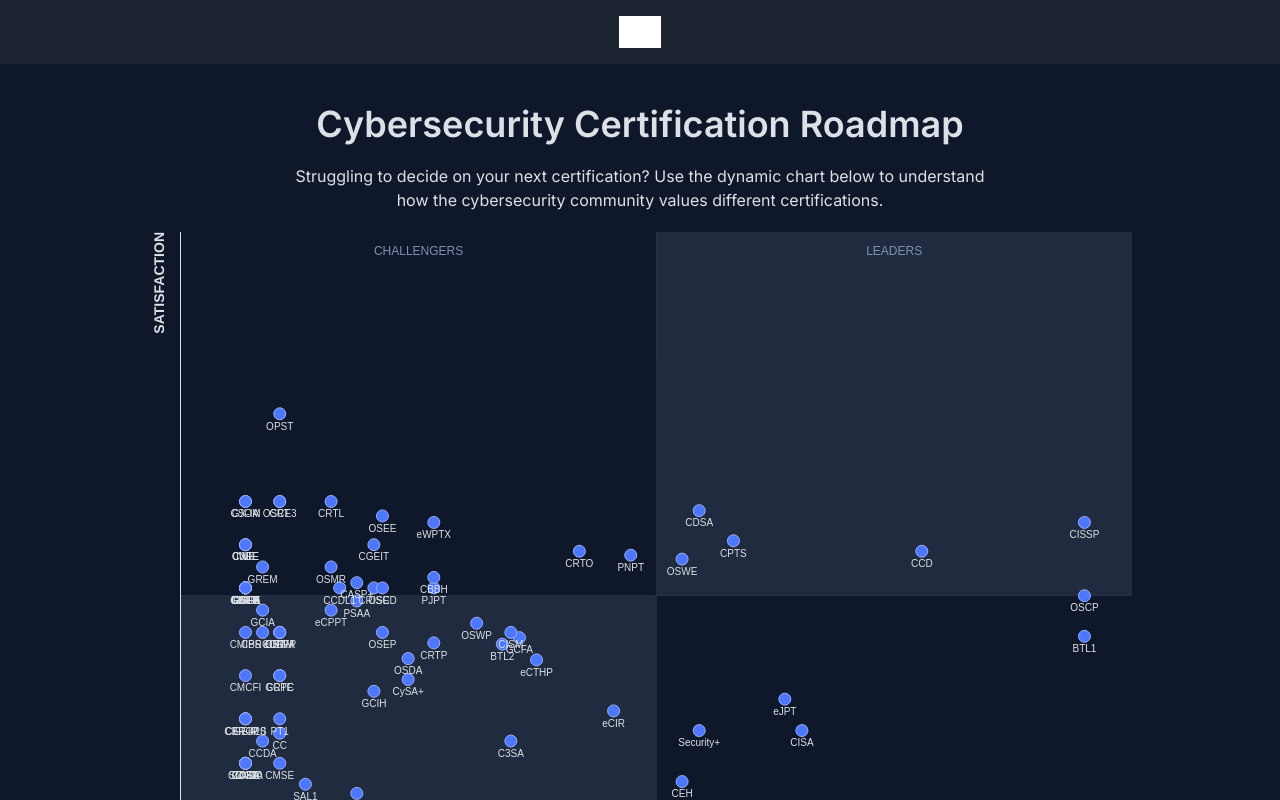
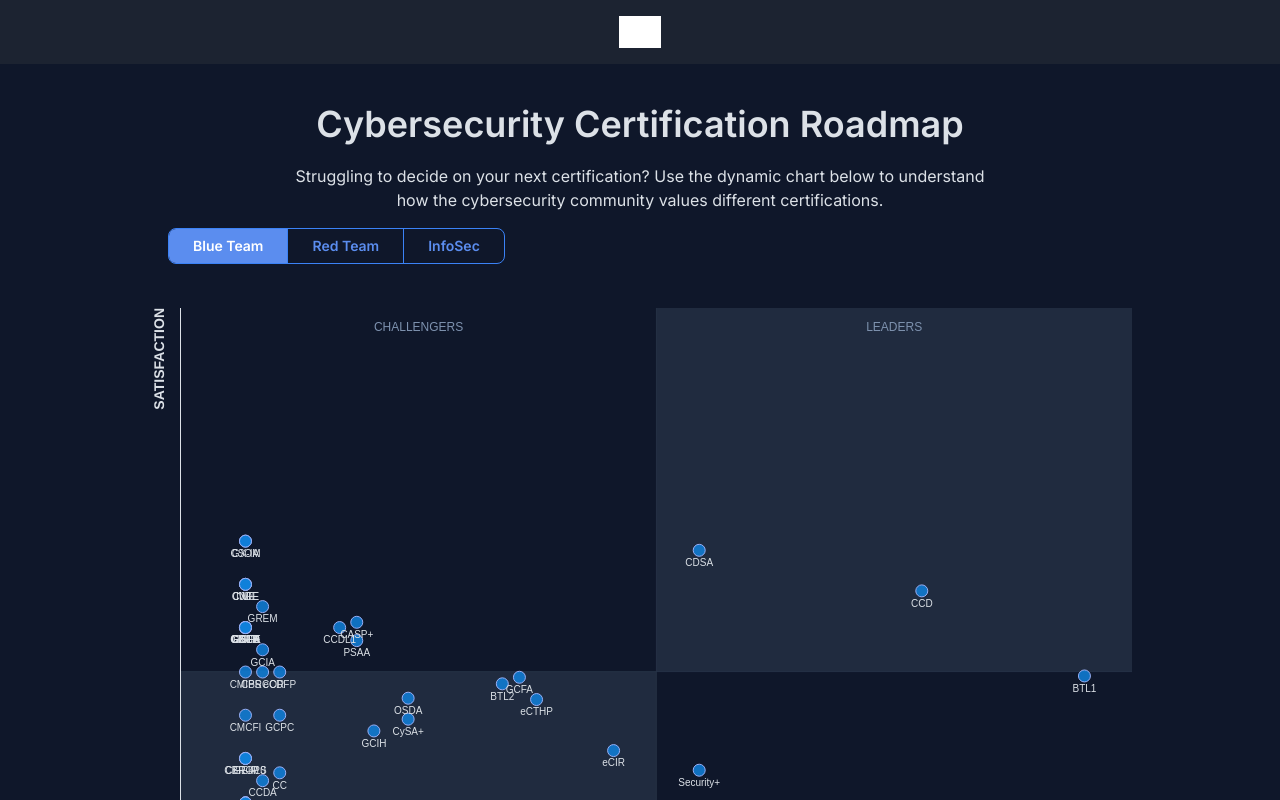
Before and after one commit to ehabhosam/cyberdefenders-chart, a Next.js app: page / in a window 1280 px wide. Shown: the top 800 px of the page. Built offline with nearby package versions, Linux system fonts and the light colour scheme; grey boxes are pictures that could not be loaded.

Commit message:
feat: certifications api integration with cert type based filtering

```diff
--- a/src/app/page.tsx
+++ b/src/app/page.tsx
@@ -1,16 +1,12 @@
 import { HeroTitle } from "@/components/hero-title";
-import { CertificationsChart } from "@/components/presentation/certifications-chart";
-import certificationsData from "@/data/certifications.json";
-import { Certification } from "@/lib/types/data";
+import CertificationsContainer from "@/components/integration/certifications-container";
 
 export default function Home() {
   return (
-    <main className="flex-1 py-10">
+    <main className="flex-1 py-10 space-y-4">
       <HeroTitle />
       <div className="max-w-5xl mx-auto">
-        <CertificationsChart
-          certifications={certificationsData.data as Certification[]}
-        />
+        <CertificationsContainer />
       </div>
     </main>
   );
--- /dev/null
+++ b/src/components/integration/certifications-container.tsx
@@ -0,0 +1,38 @@
+import { getCertifications } from "@/lib/api/certifications";
+import { Certification } from "@/lib/types/data";
+import { Certifications } from "../presentation/certifications";
+
+export default async function CertificationsContainer() {
+  let certifications: Certification[];
+  try {
+    const response = await getCertifications();
+    certifications = response.data.certifications;
+  } catch (error) {
+    console.error("Error fetching certifications:", error);
+    return (
+      <div className="text-red-500">Failed to load certifications data.</div>
+    );
+  }
+
+  const blueCertifications: Certification[] = [];
+  const redCertifications: Certification[] = [];
+  const infoSecCertifications: Certification[] = [];
+
+  for (const cert of certifications) {
+    if (cert.cert_type === "blue") {
+      blueCertifications.push(cert);
+    } else if (cert.cert_type === "red") {
+      redCertifications.push(cert);
+    } else if (cert.cert_type === "infoSec") {
+      infoSecCertifications.push(cert);
+    }
+  }
+
+  return (
+    <Certifications
+      blueCertifications={blueCertifications}
+      redCertifications={redCertifications}
+      infoSecCertifications={infoSecCertifications}
+    />
+  );
+}
--- /dev/null
+++ b/src/components/presentation/cert-type-tabs.tsx
@@ -0,0 +1,45 @@
+"use client";
+
+import { Tabs, TabsList, TabsTrigger } from "@/components/ui/tabs";
+import { CertType } from "@/lib/types/data";
+
+interface CertTypeTabsProps {
+  currentCertType: CertType;
+  setCurrentCertType: (type: CertType) => void;
+}
+
+export function CertTypeTabs({
+  currentCertType,
+  setCurrentCertType,
+}: CertTypeTabsProps) {
+  return (
+    <div className="flex">
+      <Tabs
+        value={currentCertType}
+        onValueChange={(value) => setCurrentCertType(value as CertType)}
+        className="w-fit"
+      >
+        <TabsList className="bg-[#0f172a] border border-[#3b82f6] p-0 h-10 rounded-md overflow-hidden flex gap-0">
+          <TabsTrigger
+            value="blue"
+            className="rounded-none border-r border-[#3b82f6] px-6 py-2 text-sm font-semibold data-[state=active]:bg-[#5b8def] data-[state=active]:text-white text-[#5b8def] hover:text-white transition-colors h-full"
+          >
+            Blue Team
+          </TabsTrigger>
+          <TabsTrigger
+            value="red"
+            className="rounded-none border-r border-[#3b82f6] px-6 py-2 text-sm font-semibold data-[state=active]:bg-[#5b8def] data-[state=active]:text-white text-[#5b8def] hover:text-white transition-colors h-full"
+          >
+            Red Team
+          </TabsTrigger>
+          <TabsTrigger
+            value="infoSec"
+            className="rounded-none px-6 py-2 text-sm font-semibold data-[state=active]:bg-[#5b8def] data-[state=active]:text-white text-[#5b8def] hover:text-white transition-colors h-full"
+          >
+            InfoSec
+          </TabsTrigger>
+        </TabsList>
+      </Tabs>
+    </div>
+  );
+}
--- a/src/components/presentation/certifications-chart.tsx
+++ b/src/components/presentation/certifications-chart.tsx
@@ -1,19 +1,22 @@
 "use client";
 
 import { Chart } from "@/components/ui/chart";
-import { Certification } from "@/lib/types/data";
+import { certColor } from "@/lib/constants";
+import { Certification, CertType } from "@/lib/types/data";
 
 interface CertificationsChartProps {
   certifications: Certification[];
+  certType: CertType;
 }
 
 export function CertificationsChart({
   certifications,
+  certType,
 }: CertificationsChartProps) {
   const chartData = certifications.map((cert) => ({
     // Scale down and add offset to prevent points from hugging the edges
     x: 5 + cert.market_presence * 90,
-    y: 5 + (cert.satisfaction / 5) * 90 - 20, // 20 shift down to better fit the chart
+    y: 5 + (cert.satisfaction / 5) * 90 - 15, // 15 shift down to better fit the chart
     label: cert.abbreviation,
   }));
 
@@ -24,6 +27,7 @@ export function CertificationsChart({
       yMax={100}
       xLabel="MARKET PRESENCE"
       yLabel="SATISFACTION"
+      pointColor={certColor[certType]}
     />
   );
 }
--- /dev/null
+++ b/src/components/presentation/certifications.tsx
@@ -0,0 +1,55 @@
+"use client";
+
+import { useState, useMemo } from "react";
+import { Certification, CertType } from "@/lib/types/data";
+import { CertTypeTabs } from "./cert-type-tabs";
+import { CertificationsChart } from "./certifications-chart";
+
+interface CertificationsProps {
+  blueCertifications: Certification[];
+  redCertifications: Certification[];
+  infoSecCertifications: Certification[];
+}
+
+export function Certifications({
+  blueCertifications,
+  redCertifications,
+  infoSecCertifications,
+}: CertificationsProps) {
+  const [currentCertType, setCurrentCertType] = useState<CertType>("blue");
+
+  const currentCertifications = useMemo(() => {
+    switch (currentCertType) {
+      case "blue":
+        return blueCertifications;
+      case "red":
+        return redCertifications;
+      case "infoSec":
+        return infoSecCertifications;
+      default:
+        return blueCertifications;
+    }
+  }, [
+    currentCertType,
+    blueCertifications,
+    redCertifications,
+    infoSecCertifications,
+  ]);
+
+  return (
+    <div className="flex flex-col gap-6 w-full">
+      <div className="ml-10">
+        <CertTypeTabs
+          currentCertType={currentCertType}
+          setCurrentCertType={setCurrentCertType}
+        />
+      </div>
+      <div className="w-full">
+        <CertificationsChart
+          certifications={currentCertifications}
+          certType={currentCertType}
+        />
+      </div>
+    </div>
+  );
+}
--- a/src/components/ui/chart.tsx
+++ b/src/components/ui/chart.tsx
@@ -31,6 +31,7 @@ export interface ScatterChartProps {
   yLabel?: string;
   xMax?: number;
   yMax?: number;
+  pointColor?: string;
 }
 
 const quadrantPlugin: Plugin<"scatter"> = {
@@ -121,6 +122,7 @@ export function Chart({
   yLabel = "SATISFACTION",
   xMax = 100,
   yMax = 100,
+  pointColor = "#4d77ff",
 }: ScatterChartProps) {
   // chartData & options are memoized to prevent unnecessary re-renders and improve performance.
   // as the chart can be complex and re-rendering can be expensive, especially with plugins and custom options.
@@ -131,7 +133,7 @@ export function Chart({
         {
           label: "Entities",
           data: data,
-          backgroundColor: "#4d77ff", // var(--primary)
+          backgroundColor: pointColor,
           borderColor: "#99aff5",
           borderWidth: 1,
           pointRadius: 6,
@@ -139,7 +141,7 @@ export function Chart({
         },
       ],
     };
-  }, [data]);
+  }, [data, pointColor]);
 
   const options: ChartOptions<"scatter"> = useMemo(() => {
     return {
--- /dev/null
+++ b/src/components/ui/tabs.tsx
@@ -0,0 +1,90 @@
+"use client";
+
+import * as React from "react";
+import { cva, type VariantProps } from "class-variance-authority";
+import { Tabs as TabsPrimitive } from "radix-ui";
+
+import { cn } from "@/lib/utils";
+
+function Tabs({
+  className,
+  orientation = "horizontal",
+  ...props
+}: React.ComponentProps<typeof TabsPrimitive.Root>) {
+  return (
+    <TabsPrimitive.Root
+      data-slot="tabs"
+      data-orientation={orientation}
+      className={cn(
+        "group/tabs flex gap-2 data-horizontal:flex-col",
+        className,
+      )}
+      {...props}
+    />
+  );
+}
+
+const tabsListVariants = cva(
+  "group/tabs-list inline-flex w-fit items-center justify-center rounded-lg p-[3px] text-muted-foreground group-data-horizontal/tabs:h-9 group-data-vertical/tabs:h-fit group-data-vertical/tabs:flex-col data-[variant=line]:rounded-none",
+  {
+    variants: {
+      variant: {
+        default: "bg-muted",
+        line: "gap-1 bg-transparent",
+      },
+    },
+    defaultVariants: {
+      variant: "default",
+    },
+  },
+);
+
+function TabsList({
+  className,
+  variant = "default",
+  ...props
+}: React.ComponentProps<typeof TabsPrimitive.List> &
+  VariantProps<typeof tabsListVariants>) {
+  return (
+    <TabsPrimitive.List
+      data-slot="tabs-list"
+      data-variant={variant}
+      className={cn(tabsListVariants({ variant }), className)}
+      {...props}
+    />
+  );
+}
+
+function TabsTrigger({
+  className,
+  ...props
+}: React.ComponentProps<typeof TabsPrimitive.Trigger>) {
+  return (
+    <TabsPrimitive.Trigger
+      data-slot="tabs-trigger"
+      className={cn(
+        "relative inline-flex h-[calc(100%-1px)] flex-1 items-center justify-center gap-1.5 rounded-md border-transparent px-1.5 py-1 text-xs font-medium whitespace-nowrap text-foreground/60 transition-all group-data-vertical/tabs:w-full group-data-vertical/tabs:justify-start group-data-vertical/tabs:py-[calc(--spacing(1.25))] hover:text-foreground focus-visible:border-ring focus-visible:ring-[3px] focus-visible:ring-ring/50 focus-visible:outline-1 focus-visible:outline-ring disabled:pointer-events-none disabled:opacity-50 dark:text-muted-foreground dark:hover:text-foreground [&_svg]:pointer-events-none [&_svg]:shrink-0 [&_svg:not([class*='size-'])]:size-3.5",
+        "group-data-[variant=line]/tabs-list:bg-transparent group-data-[variant=line]/tabs-list:data-active:bg-transparent dark:group-data-[variant=line]/tabs-list:data-active:border-transparent dark:group-data-[variant=line]/tabs-list:data-active:bg-transparent",
+        "data-active:bg-background data-active:text-foreground dark:data-active:border-input dark:data-active:bg-input/30 dark:data-active:text-foreground",
+        "after:absolute after:bg-foreground after:opacity-0 after:transition-opacity group-data-horizontal/tabs:after:inset-x-0 group-data-horizontal/tabs:after:-bottom-1.25 group-data-horizontal/tabs:after:h-0.5 group-data-vertical/tabs:after:inset-y-0 group-data-vertical/tabs:after:-right-1 group-data-vertical/tabs:after:w-0.5 group-data-[variant=line]/tabs-list:data-active:after:opacity-100",
+        className,
+      )}
+      {...props}
+    />
+  );
+}
+
+function TabsContent({
+  className,
+  ...props
+}: React.ComponentProps<typeof TabsPrimitive.Content>) {
+  return (
+    <TabsPrimitive.Content
+      data-slot="tabs-content"
+      className={cn("flex-1 text-xs/relaxed outline-none", className)}
+      {...props}
+    />
+  );
+}
+
+export { Tabs, TabsList, TabsTrigger, TabsContent, tabsListVariants };
--- /dev/null
+++ b/src/lib/constants.ts
@@ -0,0 +1,5 @@
+export const certColor = {
+  blue: "rgba(16, 129, 219, 0.85)",
+  red: "rgba(251, 1, 1, 0.85)",
+  infoSec: "rgba(208, 88, 0, 0.85)",
+};
--- a/src/lib/types/data.ts
+++ b/src/lib/types/data.ts
@@ -1,3 +1,5 @@
+export type CertType = "blue" | "red" | "infoSec";
+
 export type Certification = {
   id: number;
   slug: string;
@@ -10,7 +12,7 @@ export type Certification = {
   training_included: boolean;
   number_of_attempts: number;
   job_roles_titles: string[];
-  cert_type: "blue" | "red" | "infoSec";
+  cert_type: CertType;
   total_votes: number;
   market_presence: number; // 0.0 to 1.0
   cost_effectiveness: number; // 1.0 to 5.0
```
